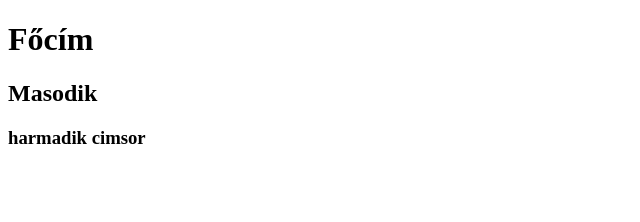
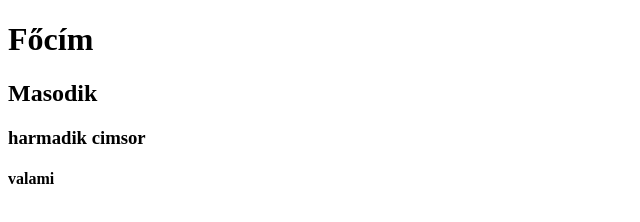
Before and after one commit to TrepakIldiko/Teszt, a plain HTML site: page index.html in a window 1280 px wide. Shown: the full height of the page, 0-640 px from the left. Drawn offline with Linux system fonts and the light colour scheme.

Commit message:
hibaslesz

```diff
--- a/index.html
+++ b/index.html
@@ -10,5 +10,6 @@
     <h1>Főcím</h1>
     <h2>Masodik</h2>
     <h3>harmadik cimsor</h3>
+    <h4>valami</h4>
 </body>
 </html>
```
